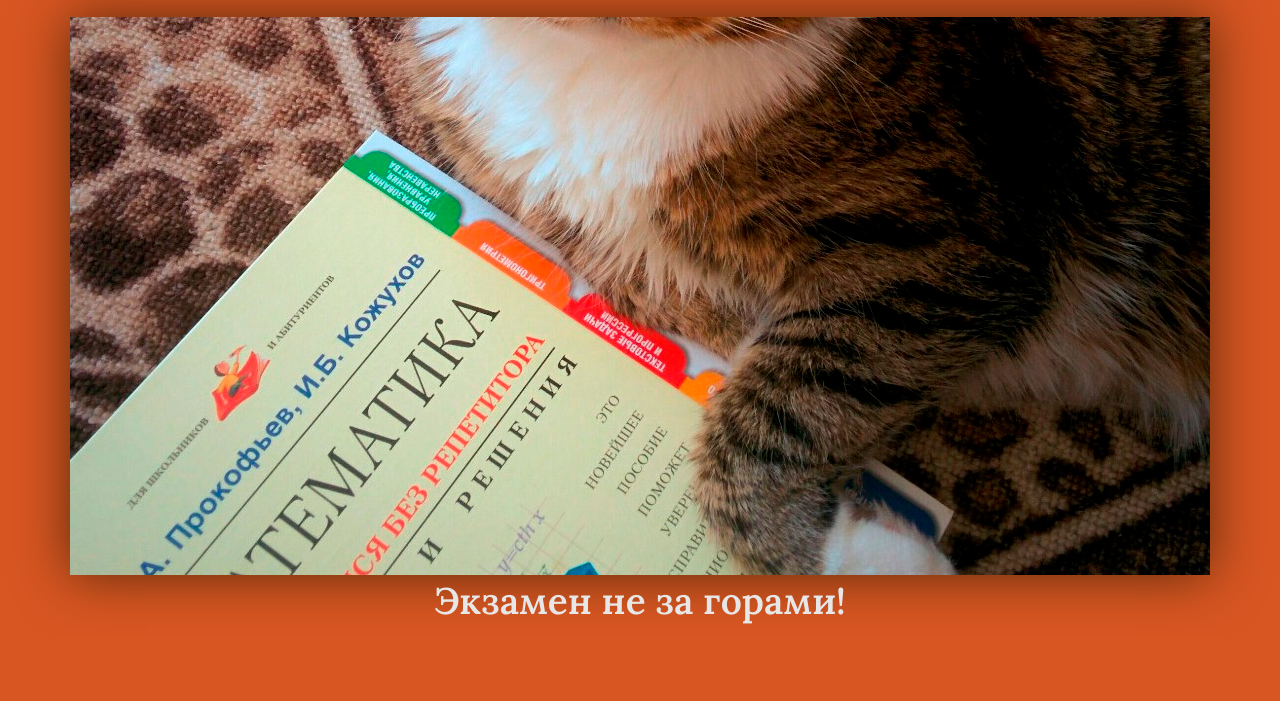
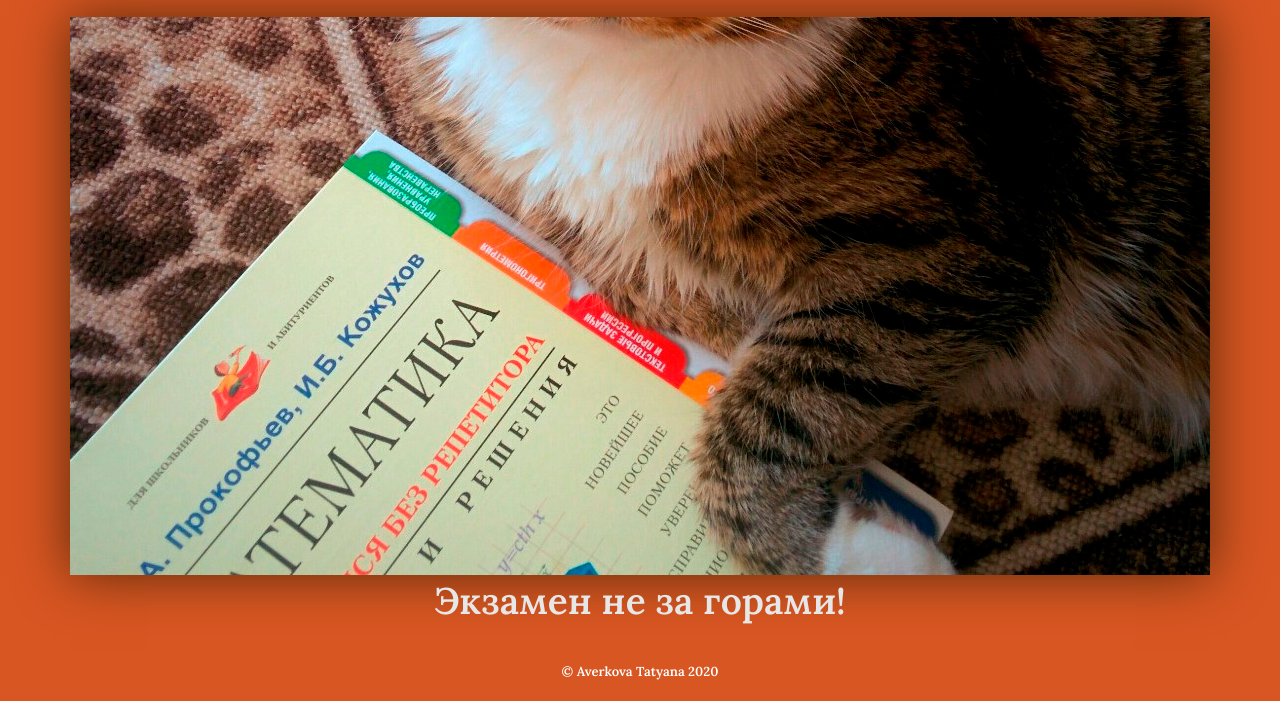
Before and after one commit to atata2008/atata2008.github.io, a plain HTML site: page index.html in a window 1280 px wide. Shown: the part 173-874 px from the top of the page. Before the commit the page ends 811 px from the top, so only its background shows below. Drawn offline with Linux system fonts and the light colour scheme.

Commit message:
добавлен футер

```diff
--- a/css/style.css
+++ b/css/style.css
@@ -105,6 +105,15 @@ body {
 }
 
 /* END HEADER */
+
+/* FOOTER */
+.footer {
+  margin: 20px 0;
+  padding-top: 15px;
+  font-size: 13px;
+  }
+
+/*end footer/
 
 /* HOME PAGE */
 .container .container__cat {
--- a/index.html
+++ b/index.html
@@ -85,7 +85,11 @@
 
     </div>
     <p>Экзамен не за горами!</p>
-
+    <footer class="footer">
+        <div class="container">
+            <div class="text-center">&copy; Averkova Tatyana 2020</div>
+        </div>
+      </footer>
     <script src="js/jquery-2.1.4.min.js"></script>
     <script src="js/bootstrap.min.js"></script>
     <script src="js/script.js"></script>
```
